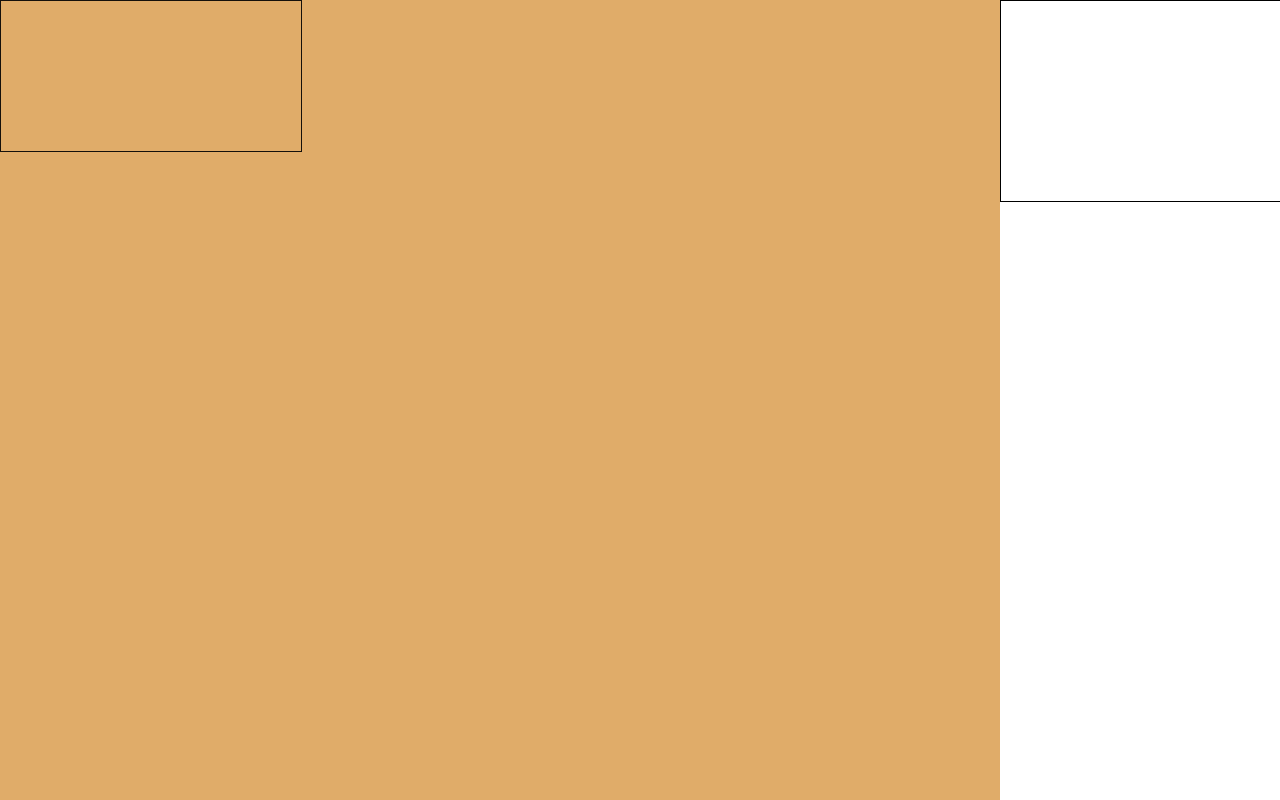
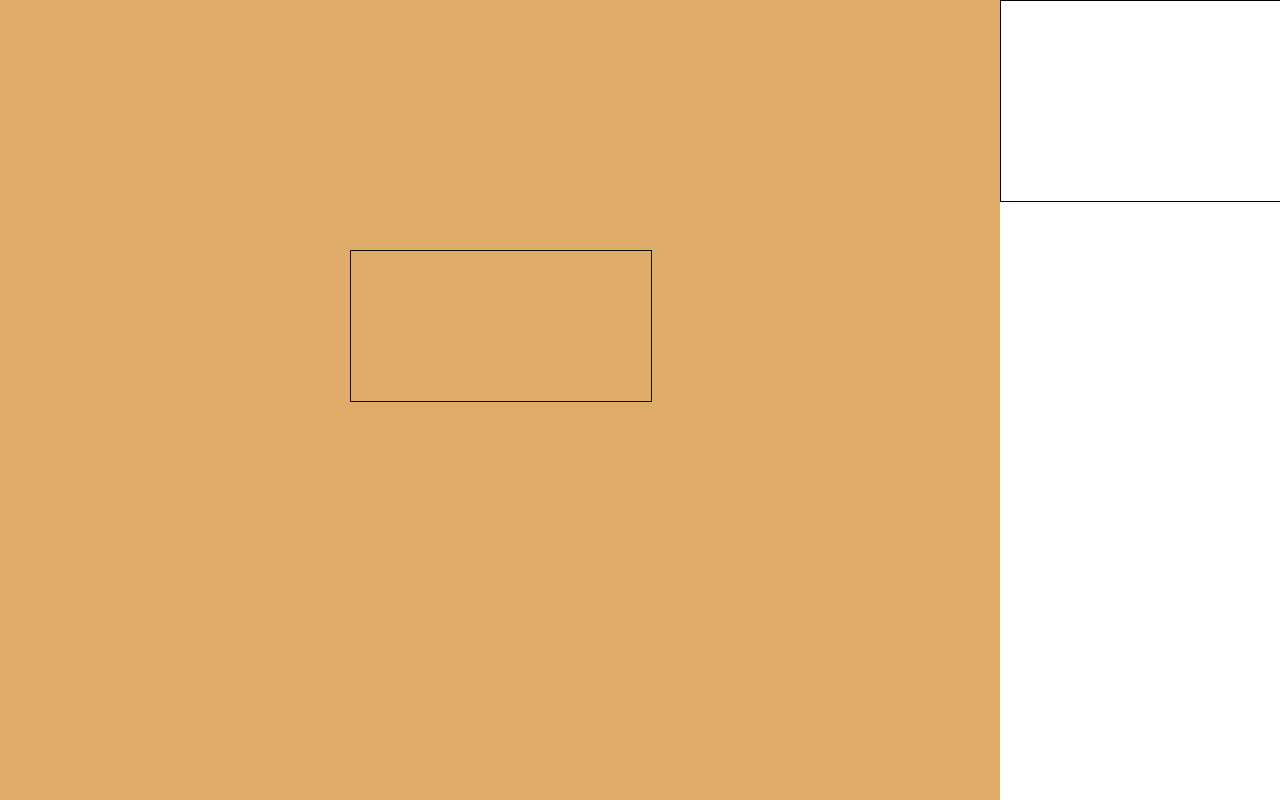
Before and after one commit to jasonngjs259/canvas-free-drawing, a React (Create React App) app: page / in a window 1280 px wide. Shown: the top 800 px of the page. Built offline with nearby package versions, Linux system fonts and the light colour scheme.

Commit message:
update drawing area location

```diff
--- a/src/App.css
+++ b/src/App.css
@@ -16,8 +16,8 @@
 
 #canvas {
   position: relative;
-  left: 0;
-  top: 0;
+  left: 350px;
+  top: 250px;
   border: 1px solid black;
   cursor: crosshair;
   /* background: #ecf0f1; */
```
